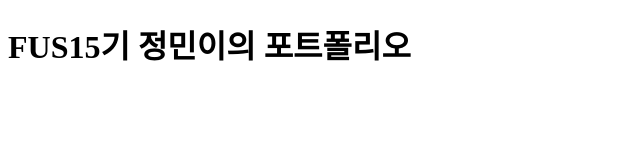
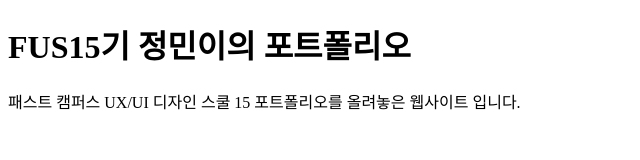
Before and after one commit to miniuxui/portfolio, a plain HTML site: page index.html in a window 1280 px wide. Shown: the whole page, without its empty margins (0-640 px from the left). Drawn offline with Linux system fonts and the light colour scheme.

Commit message:
포트폴리오 소개 내용 추가

```diff
--- a/index.html
+++ b/index.html
@@ -8,5 +8,6 @@
 </head>
 <body>
   <h1>FUS15기 정민이의 포트폴리오</h1>
+  <p>패스트 캠퍼스 UX/UI 디자인 스쿨 15 포트폴리오를 올려놓은 웹사이트 입니다.</p>
 </body>
 </html>
```
